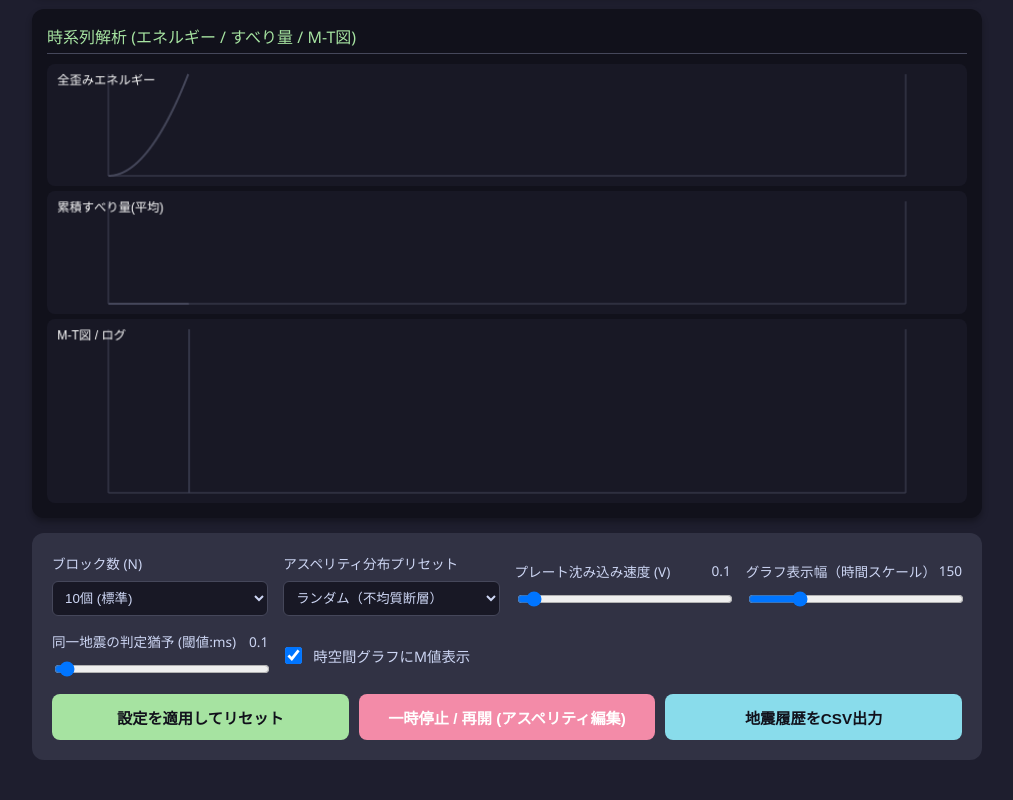
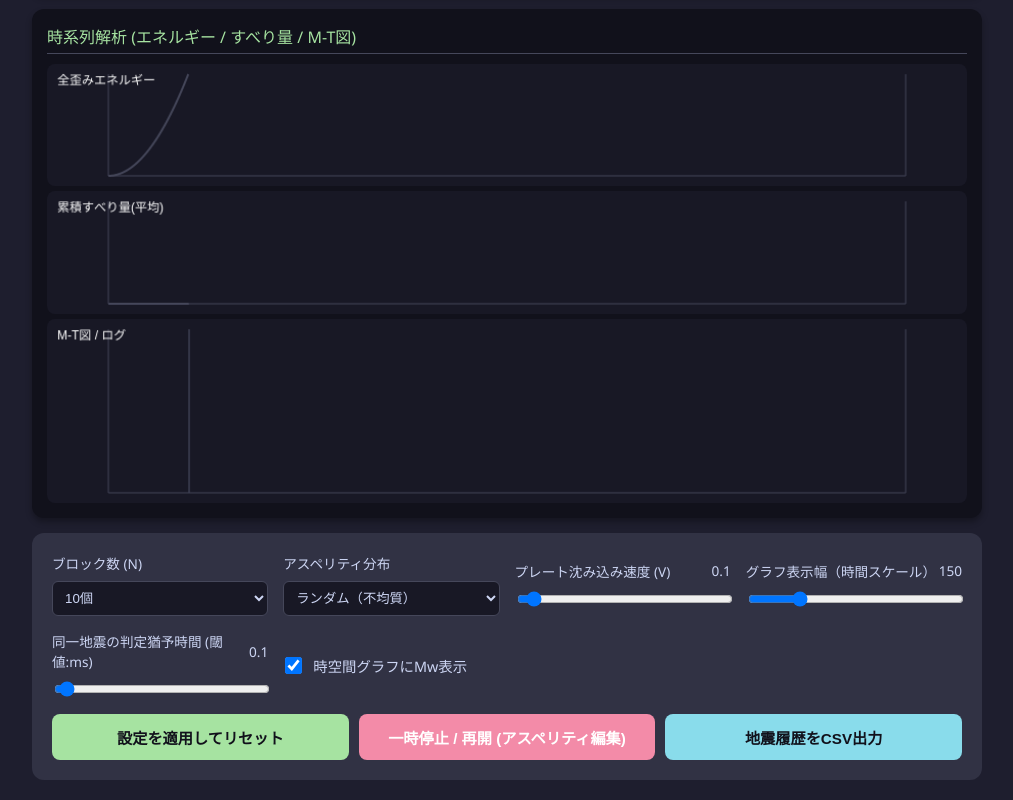
Before and after one commit to PrincepsNumerorum/Burridge-Knopoff-1D-Simulator-For-educational-purposes-, a plain HTML site: page Burridge–Knopoff_1D_model_v1.html in a window 1280 px wide. Shown: the part 820-1620 px from the top of the page, without its empty margins (133-1146 px from the left). Drawn offline with Linux system fonts and the light colour scheme.

Commit message:
Update Burridge–Knopoff_1D_model_v1.html

```diff
--- a/Burridge–Knopoff_1D_model_v1.html
+++ b/Burridge–Knopoff_1D_model_v1.html
@@ -80,18 +80,18 @@
         <div class="control-group">
             <label>ブロック数 (N)</label>
             <select id="select_N">
-                <option value="10">10個 (標準)</option>
-                <option value="20">20個 (高解像度)</option>
-                <option value="40">40個 (超高解像度)</option>
+                <option value="10">10個</option>
+                <option value="20">20個</option>
+                <option value="40">40個</option>
             </select>
         </div>
         <div class="control-group">
-            <label>アスペリティ分布プリセット</label>
+            <label>アスペリティ分布</label>
             <select id="preset_select">
-                <option value="random">ランダム（不均質断層）</option>
-                <option value="center">中央巨大アスペリティ</option>
-                <option value="twin">双子アスペリティ（連動型想定）</option>
-                <option value="weak">全体的に弱い断層（クリープ）</option>
+                <option value="random">ランダム（不均質）</option>
+                <option value="center">単一アスペリティ</option>
+                <option value="twin">双子アスペリティ（連動型）</option>
+                <option value="weak">全体的に弱い断層</option>
             </select>
         </div>
         <div class="control-group">
@@ -103,11 +103,11 @@
             <input type="range" id="slider_window" min="50" max="500" step="10" value="150">
         </div>
         <div class="control-group">
-            <label>同一地震の判定猶予 (閾値:ms) <span id="val_timeout">0.10</span></label>
+            <label>同一地震の判定猶予時間 (閾値:ms) <span id="val_timeout">0.10</span></label>
             <input type="range" id="slider_timeout" min="0.05" max="2.0" step="0.05" value="0.10">
         </div>
         <div class="control-group checkbox-group">
-            <label><input type="checkbox" id="check_show_mag" checked> 時空間グラフにM値表示</label>
+            <label><input type="checkbox" id="check_show_mag" checked> 時空間グラフにMw表示</label>
         </div>
 
         <div class="btn-group">
```
